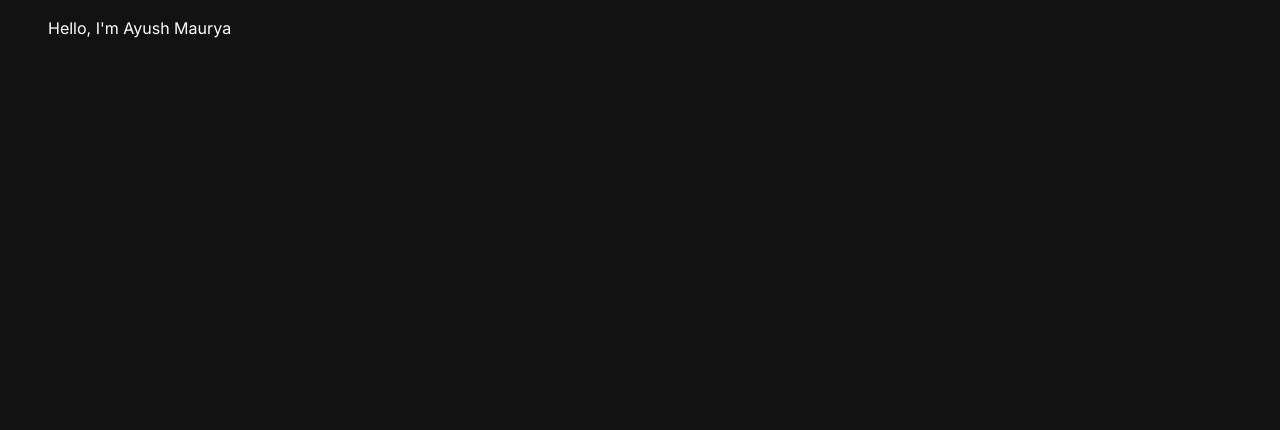
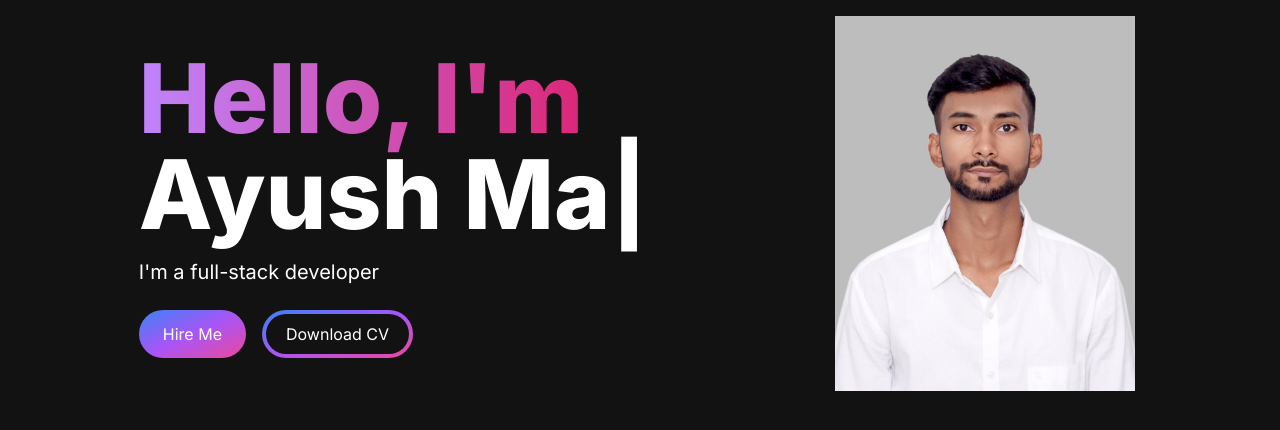
Before and after one commit to Ayush-Maurya-19/portfolio, a Next.js app: page / in a window 1280 px wide. Shown: the top 430 px of the page. Built offline with nearby package versions, Linux system fonts and the light colour scheme.

Commit message:
typeAnimation added

```diff
--- a/src/app/components/HeroSection.jsx
+++ b/src/app/components/HeroSection.jsx
@@ -1,9 +1,50 @@
+"use client";
+import Image from "next/image";
 import React from "react";
+import { TypeAnimation } from "react-type-animation";
 
 const HeroSection = () => {
   return (
     <section>
-      <h1 className="text-white">Hello, I'm Ayush Maurya</h1>
+      <div className="grid grid-cols-1 sm:grid-cols-12">
+        <div className="col-span-7 place-self-center text-center sm:text-left">
+          <h1 className="text-white mb-4 text-4xl sm:text-5xl lg:text-8xl font-extrabold ">
+            <span className="text-transparent bg-clip-text bg-gradient-to-r from-purple-400 to-pink-600">
+              Hello, I'm{" "}
+            </span>
+            <br />
+            <TypeAnimation
+              sequence={["Ayush Maurya", 1000, "Web Devevloper", 100]}
+              wrapper="span"
+              speed={50}
+              repeat={Infinity}
+            />
+          </h1>
+          <p className="text-white text-base sm:text-lg mb-6 lg:text-xl">
+            I'm a full-stack developer
+          </p>
+          <div>
+            <button className="px-6 py-3 rounded-full w-full sm:w-fit bg-gradient-to-br from-blue-500 via-purple-500 to-pink-500 hover:bg-orange-400 text-white mr-4">
+              Hire Me
+            </button>
+            <button className="px-1 py-1 inline-block w-full sm:w-fit rounded-full bg-gradient-to-br from-blue-500 via-purple-500 to-pink-500 text-white">
+              <span className="block bg-[#121212] hover:bg-slate-800 rounded-full px-5 py-2">
+                Download CV
+              </span>
+            </button>
+          </div>
+        </div>
+        <div className="col-span-5 place-self-center mt-4 lg:mt-0">
+          <div className="">
+            <Image
+              src="/images/Ayush.png"
+              width={300}
+              height={300}
+              alt="hero"
+            />
+          </div>
+        </div>
+      </div>
     </section>
   );
 };
--- a/src/app/page.js
+++ b/src/app/page.js
@@ -1,10 +1,13 @@
 import Image from "next/image";
 import HeroSection from "./components/HeroSection";
+import { Container } from "postcss";
 
 export default function Home() {
   return (
-    <main className="flex min-h-screen flex-col bg-[#121212] container mx-auto px-12 py-4">
-      <HeroSection />
+    <main className="flex min-h-screen flex-col bg-[#121212] ">
+      <div className="container mx-auto px-12 py-4">
+        <HeroSection />
+      </div>
     </main>
   );
 }
```
Also changed, not shown: package.json (+5 -4 lines), public/images/Ayush.png (added), 1 other file (tests, documents, lock files or other folders).
